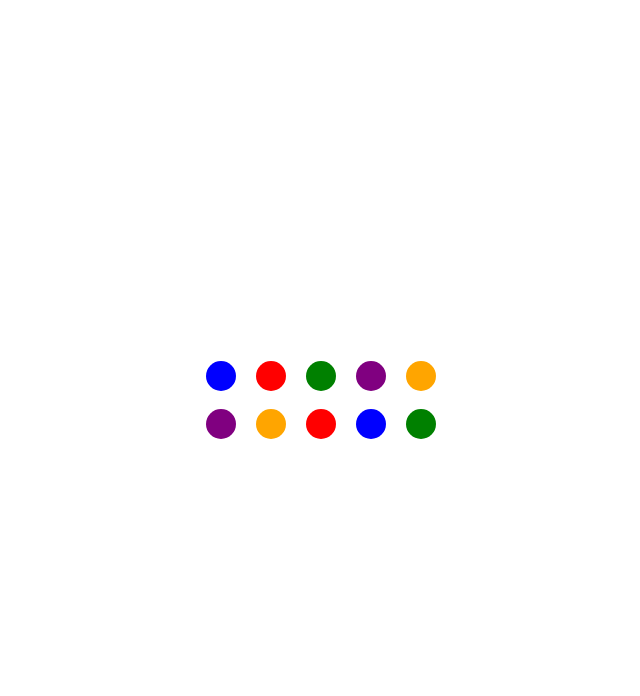
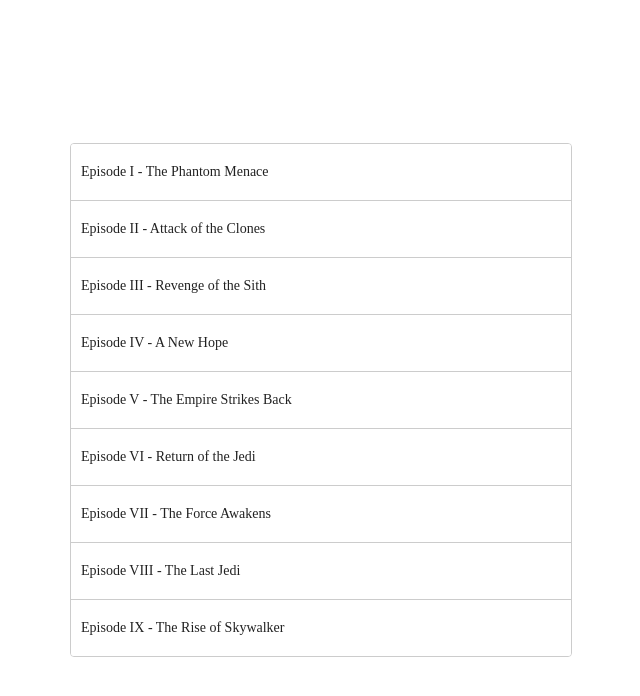
Before and after one commit to AryaaSk/Colour-Game, an Angular app: page / in a window 1280 px wide. Shown: the top 696 px of the page, without its empty margins (319-959 px from the left). Built offline with nearby package versions, Linux system fonts and the light colour scheme.

Commit message:
drag drop not working, testing the feature

```diff
--- a/package.json
+++ b/package.json
@@ -15,6 +15,7 @@
     "@angular/compiler": "~13.1.0",
     "@angular/core": "~13.1.0",
     "@angular/forms": "~13.1.0",
+    "@angular/material": "^7.0.0-rc.1",
     "@angular/platform-browser": "~13.1.0",
     "@angular/platform-browser-dynamic": "~13.1.0",
     "@angular/router": "~13.1.0",
--- a/src/app/app.component.css
+++ b/src/app/app.component.css
@@ -3,6 +3,7 @@
     width: 30px;
     height: 30px;
     border-radius: 15px;
+    margin-right: 10px;
 }
 
 .container
@@ -27,3 +28,55 @@
     display: grid;
     place-content: center;
 }
+
+
+
+
+.example-list {
+    width: 500px;
+    max-width: 100%;
+    border: solid 1px #ccc;
+    min-height: 60px;
+    display: block;
+    background: white;
+    border-radius: 4px;
+    overflow: hidden;
+  }
+
+  .example-box {
+    padding: 20px 10px;
+    border-bottom: solid 1px #ccc;
+    color: rgba(0, 0, 0, 0.87);
+    display: flex;
+    flex-direction: row;
+    align-items: center;
+    justify-content: space-between;
+    box-sizing: border-box;
+    cursor: move;
+    background: white;
+    font-size: 14px;
+  }
+
+  .cdk-drag-preview {
+    box-sizing: border-box;
+    border-radius: 4px;
+    box-shadow: 0 5px 5px -3px rgba(0, 0, 0, 0.2),
+                0 8px 10px 1px rgba(0, 0, 0, 0.14),
+                0 3px 14px 2px rgba(0, 0, 0, 0.12);
+  }
+
+  .cdk-drag-placeholder {
+    opacity: 0;
+  }
+
+  .cdk-drag-animating {
+    transition: transform 250ms cubic-bezier(0, 0, 0.2, 1);
+  }
+
+  .example-box:last-child {
+    border: none;
+  }
+
+  .example-list.cdk-drop-list-dragging .example-box:not(.cdk-drag-placeholder) {
+    transition: transform 250ms cubic-bezier(0, 0, 0.2, 1);
+  }
--- a/src/app/app.component.html
+++ b/src/app/app.component.html
@@ -1,3 +1,4 @@
+<!--
 <div class="container">
 
   <div class="pointContainerGrid">
@@ -8,10 +9,22 @@
 
   <br>
 
-  <div class="pointContainerGrid">
-    <div class="pointContainer" *ngFor="let point of userPoints">
+  <div cdkDrop cdkDropListOrientation="horizontal" (cdkDropDropped)="droppedUser($event)" class="pointContainerGrid">
+    <div cdkDrag class="pointContainer" *ngFor="let point of userPoints">
       <div class="point" [style.backgroundColor]="point"></div>
     </div>
   </div>
 
+
+  <div cdkDropList cdkDropListOrientation="horizontal" class="example-list" (cdkDropListDropped)="drop($event)">
+    <div class="example-box" *ngFor="let timePeriod of timePeriods" cdkDrag>{{timePeriod}}</div>
+  </div>
+
 </div>
+-->
+
+<div style="height: 100vh; width: 100vw; display: grid; place-content: center;">
+  <div cdkDropList class="example-list" (cdkDropListDropped)="drop($event)">
+    <div class="example-box" *ngFor="let movie of movies" cdkDrag>{{movie}}</div>
+  </div>
+</div>
--- a/src/app/app.component.ts
+++ b/src/app/app.component.ts
@@ -1,4 +1,5 @@
 import { Component } from '@angular/core';
+import {CdkDragDrop, moveItemInArray} from '@angular/cdk/drag-drop';
 
 @Component({
   selector: 'app-root',
@@ -14,8 +15,9 @@
   correctPoints = ["blue", "red", "green", "purple", "orange"]
   userPoints = this.shuffle(["blue", "red", "green", "purple", "orange"])
 
-
-
+  droppedUser(event: CdkDragDrop<string[]>) {
+    moveItemInArray(this.userPoints, event.previousIndex, event.currentIndex);
+  }
 
   shuffle(array: string[]) {
     let currentIndex = array.length,  randomIndex;
@@ -33,4 +35,23 @@
     }
     return array;
   }
+
+
+  movies = [
+    'Episode I - The Phantom Menace',
+    'Episode II - Attack of the Clones',
+    'Episode III - Revenge of the Sith',
+    'Episode IV - A New Hope',
+    'Episode V - The Empire Strikes Back',
+    'Episode VI - Return of the Jedi',
+    'Episode VII - The Force Awakens',
+    'Episode VIII - The Last Jedi',
+    'Episode IX - The Rise of Skywalker',
+  ];
+
+  drop(event: any) {
+    moveItemInArray(this.movies, event.previousIndex, event.currentIndex);
+  }
+
+
 }
--- a/src/app/app.module.ts
+++ b/src/app/app.module.ts
@@ -3,6 +3,8 @@
 
 import { AppRoutingModule } from './app-routing.module';
 import { AppComponent } from './app.component';
+
+import { DragDropModule } from '@angular/cdk/drag-drop'
 
 @NgModule({
   declarations: [
@@ -10,7 +12,8 @@
   ],
   imports: [
     BrowserModule,
-    AppRoutingModule
+    AppRoutingModule,
+    DragDropModule
   ],
   providers: [],
   bootstrap: [AppComponent]
```
Also changed, not shown: 1 other file (tests, documents, lock files or other folders).
